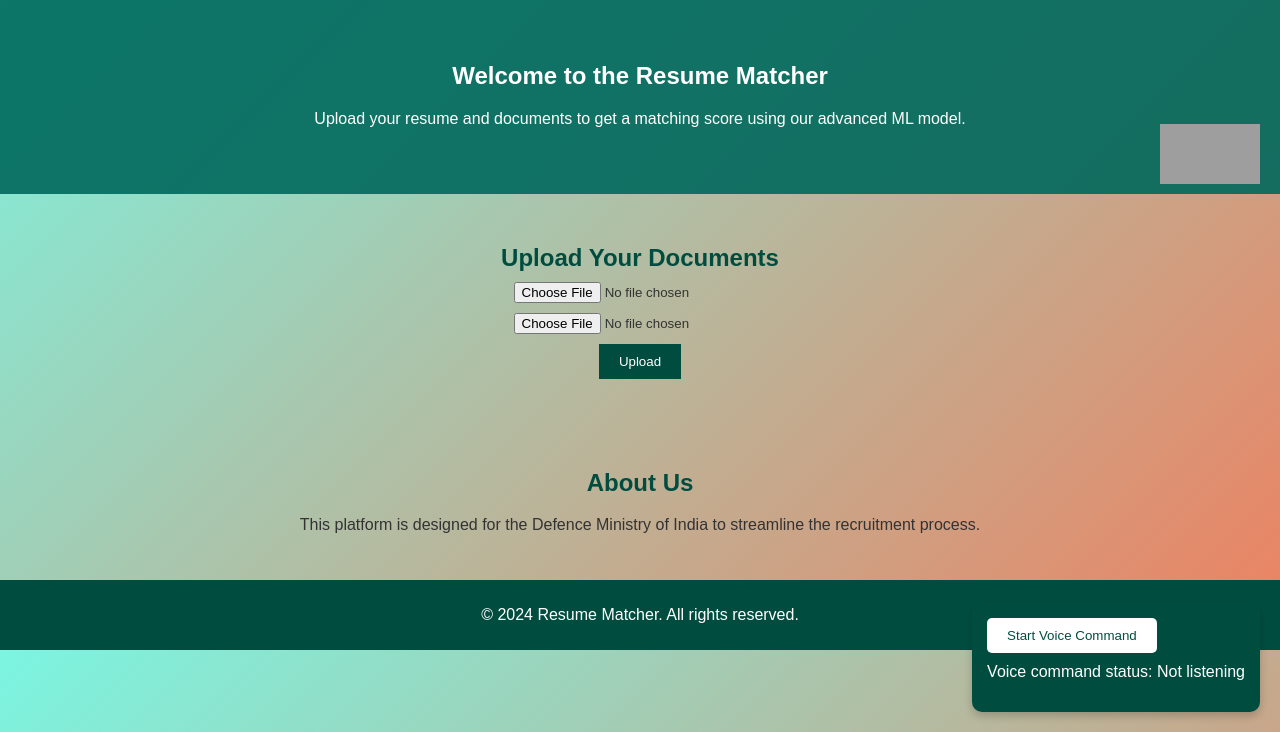
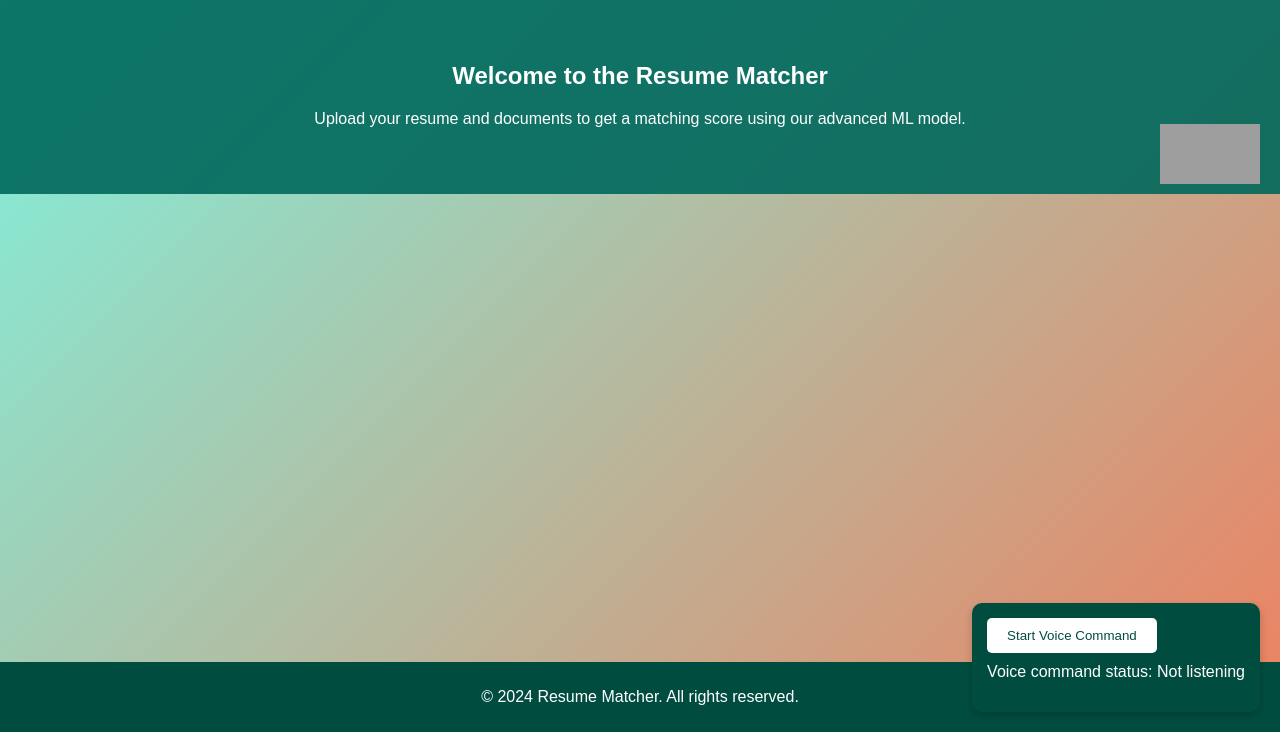
Before and after one commit to HackathonBuild/SIH_2024, a plain HTML site: page pages/index.html in a window 1280 px wide. Shown: the part 68-800 px from the top of the page. Drawn offline with Linux system fonts and the light colour scheme; grey boxes are pictures that could not be loaded.

Commit message:
design changes

```diff
--- a/css/stylesheets.css
+++ b/css/stylesheets.css
@@ -1,5 +1,8 @@
 /* Default Light Theme */
 body {
+    display:flex;
+    flex-direction: column;
+    min-height: 100vh;
     margin: 0;
     font-family: Arial, sans-serif;
     color: #333;
@@ -147,6 +150,7 @@ header {
     padding: 30px 20px;
     text-align: center;
     position: relative;
+    flex:1;
     animation: fadeIn 2s ease-out;
 }
 
@@ -187,7 +191,9 @@ footer {
     color: white;
     text-align: center;
     padding: 10px 0;
+    margin-top:5px;
     animation: slideIn 1s ease-out;
+    position: static;
 }
 
 /* Animations */
--- a/pages/index.html
+++ b/pages/index.html
@@ -27,18 +27,7 @@
         <div class="flag-animation"></div>
     </section>
 
-    <section id="upload" class="upload-section">
-        <h2>Upload Your Documents</h2>
-        <form id="uploadForm">
-            <input type="file" id="resume" name="resume" accept=".pdf, .docx" required>
-            <input type="file" id="documents" name="documents" accept=".pdf, .docx" required>
-            <button type="submit">Upload</button>
-        </form>
-    </section>
-
-    <section id="about" class="about-section">
-        <h2>About Us</h2>
-        <p>This platform is designed for the Defence Ministry of India to streamline the recruitment process.</p>
+    <section class="upload-section">
     </section>
 
     <footer>
```
